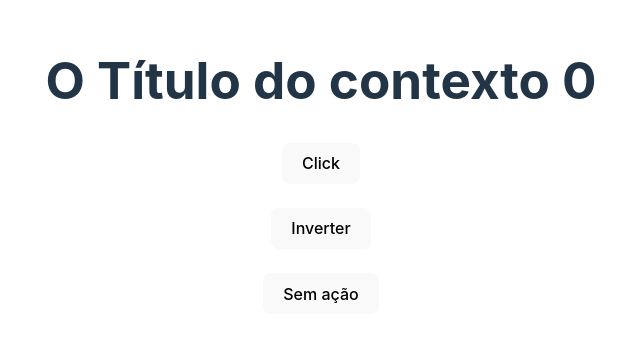
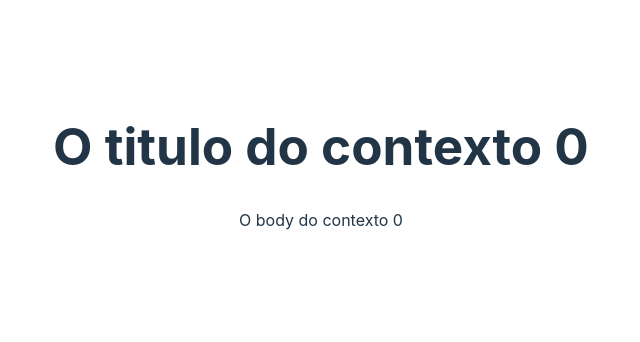
Before and after one commit to Caco0/ReactProject2, a React (Vite) app in the folder project2/: page / in a window 1280 px wide. Shown: the part 234-576 px from the top of the page, without its empty margins (319-959 px from the left). Built offline with nearby package versions, Linux system fonts and the light colour scheme.

Commit message:
Revert "Usando Reducer"
This reverts commit 833e8bc69f06bfbc2726d1e50fe9714be3d3ed1f.

```diff
--- a/project2/src/App.jsx
+++ b/project2/src/App.jsx
@@ -1,53 +1,13 @@
-import { useReducer } from 'react';
 import './App.css';
-
-const globalState = {
-  title: 'O Título do contexto',
-  body: 'O body do contexto',
-  counter: 0,
-};
-
-const reducer = (state, action) => {
-  switch (action.type) {
-    case 'muda':
-      console.log('chamou muda com', action.payload);
-      return { ...state, title: action.payload };
-    case 'inverter': {
-      console.log('chamou Inverter');
-      const { title } = state;
-      return { ...state, title: title.split('').reverse().join('') };
-    }
-  }
-  console.log('Nenhuma Action Encontrada!');
-  return { ...state };
-};
-
+import { AppContext } from './components/contexts/AppContext';
+import { Div } from './components/Div/index';
 function App() {
-  const [state, dispatch] = useReducer(reducer, globalState);
-  const { counter, title } = state;
-
   return (
-    <>
-      <div>
-        <h1>
-          {title} {counter}
-        </h1>
-        <button
-          onClick={() => dispatch({ type: 'muda', payload: new Date().toLocaleString('pt-br') })}
-        >
-          Click
-        </button>
-        <br />
-        <br />
-        <button onClick={() => dispatch({ type: 'inverter' })}>Inverter</button>
-        <br />
-        <br />
-        <button onClick={() => dispatch({ type: '' })}>Sem ação</button>
-      </div>
-    </>
+    <AppContext>
+      <Div />
+    </AppContext>
   );
 }
-export default App;
 
 // const Post = ({ post, handleClick }) => {
 //   return (
@@ -123,4 +83,4 @@ export default App;
 //     </>
 //   );
 // }
-// export default App;
+export default App;
```
